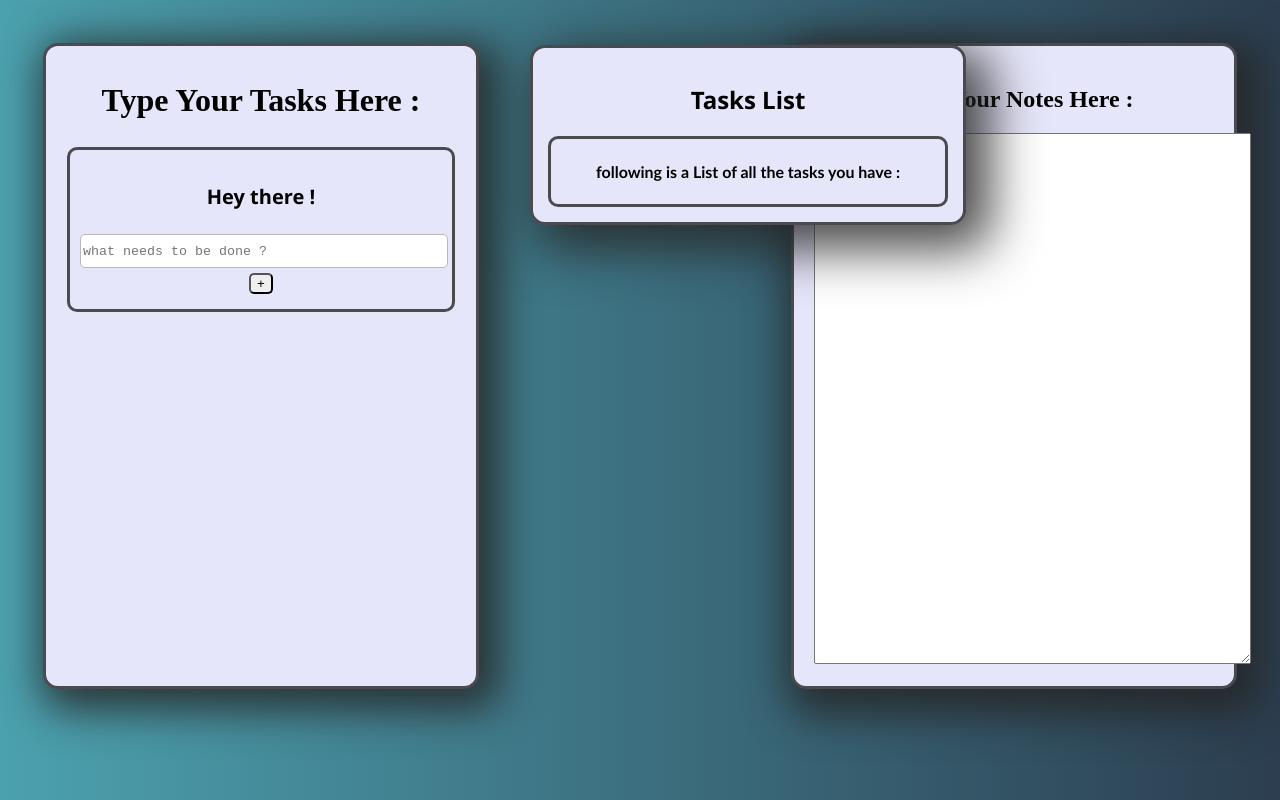
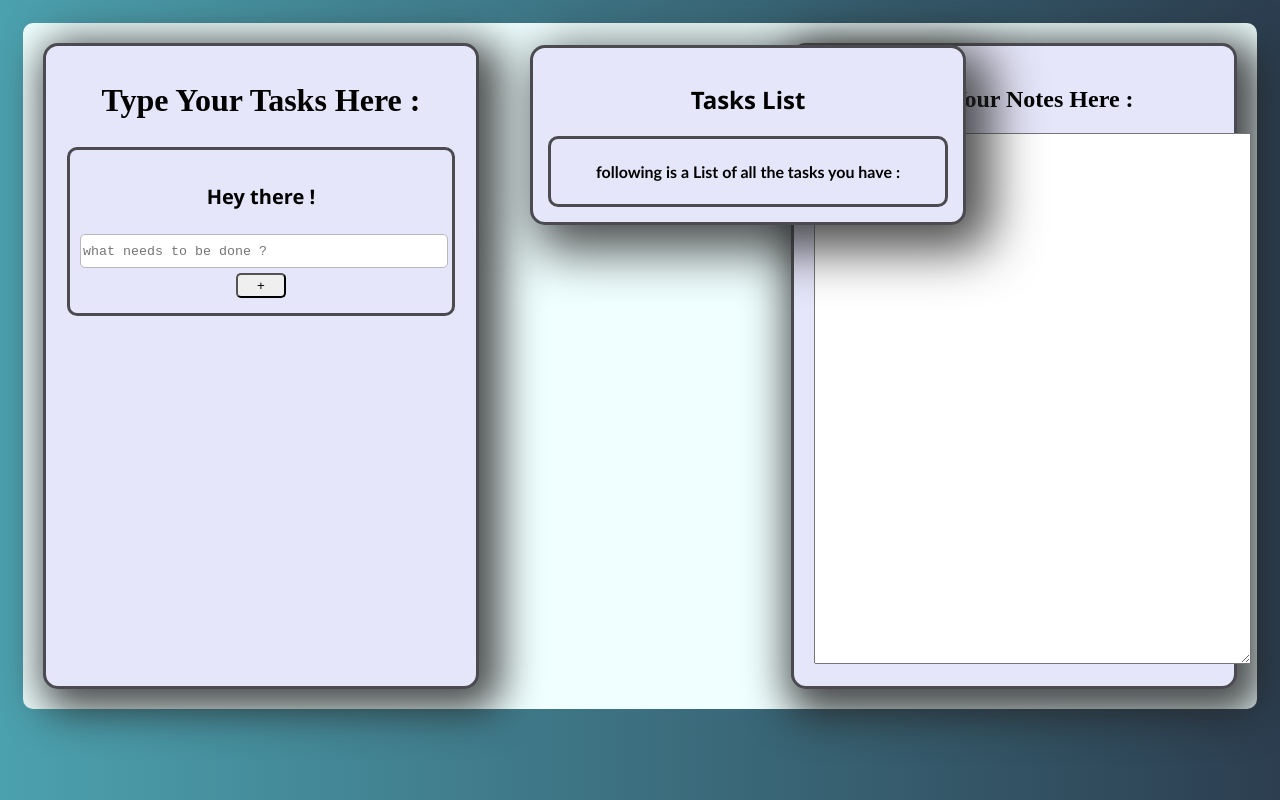
Before and after one commit to Shreyanshdot/things-get-done, a React (Create React App) app: page / in a window 1280 px wide. Built offline with nearby package versions, Linux system fonts and the light colour scheme.

Commit message:
style: background color

```diff
--- a/src/Components/App.css
+++ b/src/Components/App.css
@@ -4,6 +4,6 @@
   padding: 20px;
   margin: 5px;
   flex-direction: row;
-  /* background-color: azure; */
-  background: -webkit-linear-gradient(to left, #4ca1af, #2c3e50);
+  border-radius: 10px;
+  background-color: azure;
 }
--- a/src/Components/Tasks.css
+++ b/src/Components/Tasks.css
@@ -45,5 +45,7 @@ input {
 
 .submit-button {
   margin: 5px;
+  width: 50px;
+  height: 25px;
   border-radius: 5px;
 }
--- a/src/index.css
+++ b/src/index.css
@@ -1,11 +1,5 @@
 body {
   padding: 10px;
-  background: #2c3e50; /* fallback for old browsers */
-  background: -webkit-linear-gradient(
-    to left,
-    #4ca1af,
-    #2c3e50
-  ); /* Chrome 10-25, Safari 5.1-6 */
   background: linear-gradient(to right, #4ca1af, #2c3e50);
   font-family: -apple-system, BlinkMacSystemFont, "Segoe UI", "Roboto", "Oxygen",
     "Ubuntu", "Cantarell", "Fira Sans", "Droid Sans", "Helvetica Neue",
```
